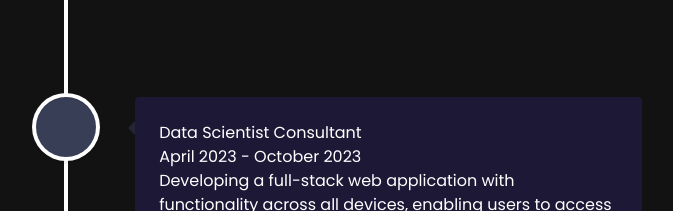
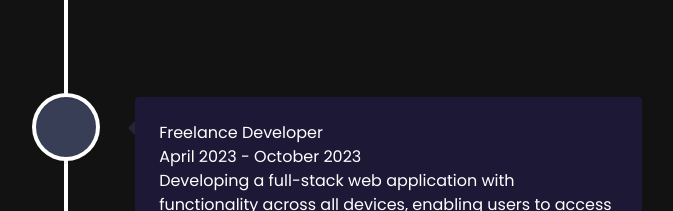
Before and after one commit to ranjani-codes/ranjani-codes.github.io, a React (Vite) app: page / in a window 1280 px wide. Shown: the part 1920-2131 px from the top of the page, without its empty margins (574-1247 px from the left). Built offline with nearby package versions, Linux system fonts and the light colour scheme.

Commit message:
update position title

```diff
--- a/src/constants/index.js
+++ b/src/constants/index.js
@@ -117,7 +117,7 @@ const technologies = [
 
 const experiences = [
   {
-    title: "Data Scientist",
+    title: "Junior BI Specialist: Data Scientist",
     company_name: "Rhenus Warehousing Solutions",
     icon: "",
     iconBg: "#383E56",
@@ -133,7 +133,7 @@ const experiences = [
     ]
   },
   {
-    title: "Data Scientist Consultant",
+    title: "Freelance Developer",
     company_name: " ",
     icon: "",
     iconBg: "#383E56",
```
